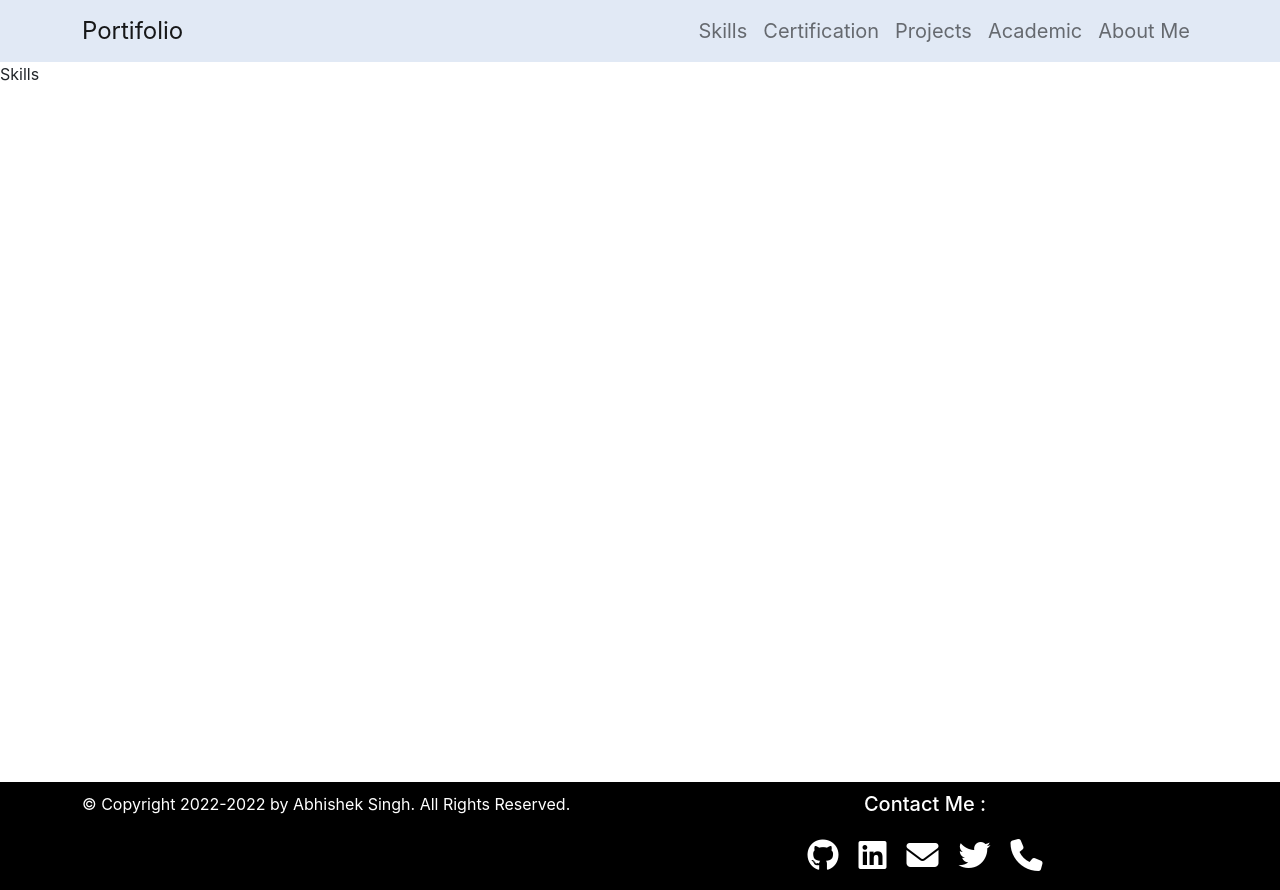
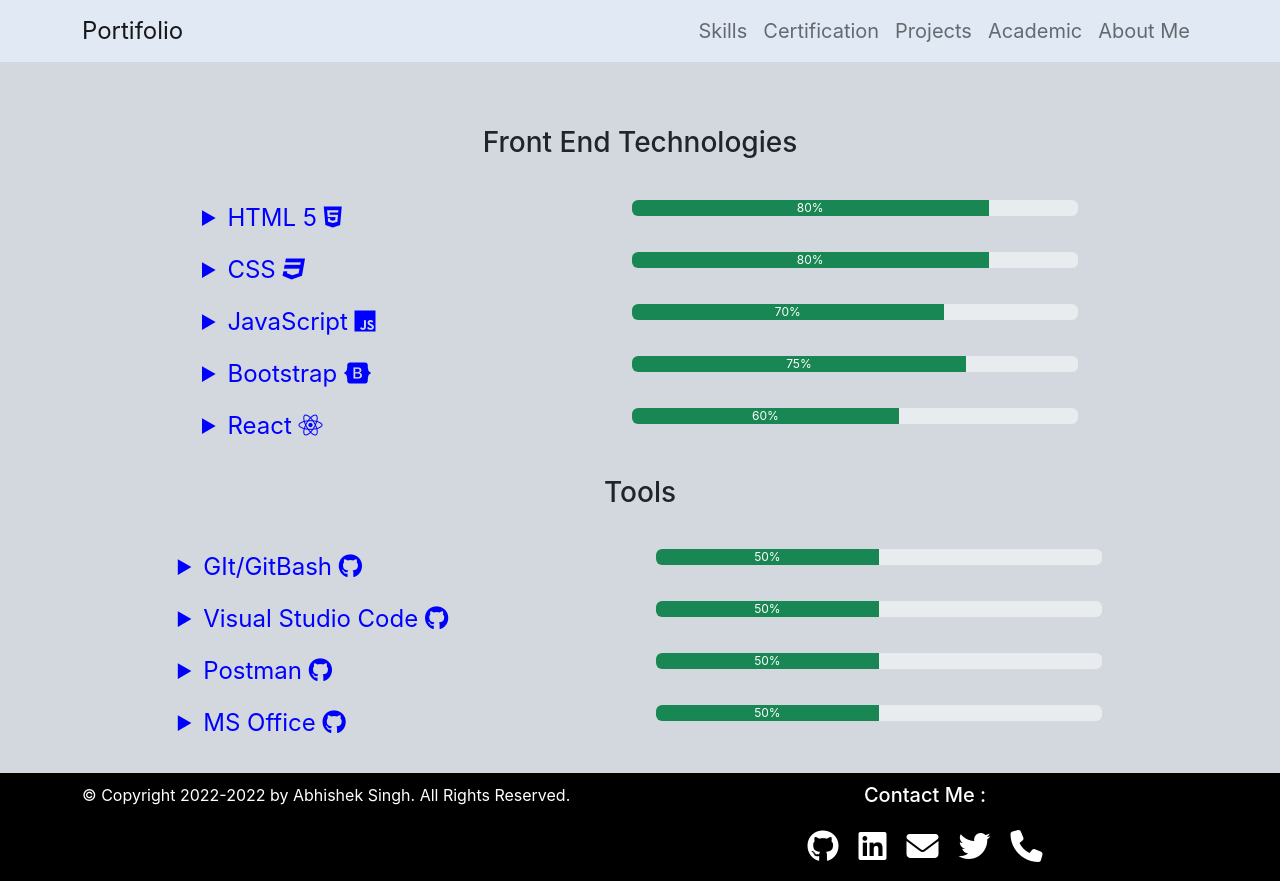
Before and after one commit to BABUSHAEB/ReactPortfolio, a React (Create React App) app: page /skills in a window 1280 px wide. Built offline with nearby package versions, Linux system fonts and the light colour scheme.

Commit message:
Skils Little Bit Left

```diff
--- a/src/App.css
+++ b/src/App.css
@@ -1,11 +1,11 @@
-
 /* Navbar */
-.bg{
+.bg {
     background-color: #e1e9f5;
 
 }
+
 /* footer */
-.footer-container{
+.footer-container {
     position: relative;
     bottom: 0;
     background-color: black;
@@ -14,7 +14,8 @@
     padding: 10px;
     /* margin: 0; */
 }
-.social-icon{
+
+.social-icon {
     font-size: 2rem;
     /* border-radius: 40%; */
     padding: 5px;
@@ -22,39 +23,43 @@
     color: white;
 
 }
-.a-remove{
+
+.a-remove {
     color: white;
 
-  }
-.social-icon :hover{
+}
+
+.social-icon :hover {
     font-size: 2rem;
     color: blue;
 }
+
 /* Footer Code End Here */
 /* Component Container Width & Height */
-.component-container{
+.component-container {
     width: auto;
-    height: 90vh;
-    /* background-color: rgb(55, 126, 126); */
+    /* height: auto; */
+    min-height: 90vh;
+    /* background-color: rgb(55;126;126); */
     margin: 0;
 }
-/* nav-link */
 
-/* .navbar-brand1{
-    color: #fff;
+/* skills */
+.gridView {
+    display: grid;
+    grid-template-columns: auto 40%;
+    font-size: 1.5rem;
+    font-weight: "600";
+    text-align: left;
+    grid-gap: 16px;
+    color: blue;
+    justify-content: space-around;
+
 }
-.navbar-brand1 :hover{
-    color: #fff;
+.gridView {
+    @media only screen and(max-width: 500px){
+        font-size: 5px;
+        /* font-weight: 600; */
+        display: none;
+    }
 }
-.navbar .navbar-nav .nav-link {
-    color: #fff;
-    font-size: 1.1em;
-}
-.navbar .navbar-nav .nav-link:hover {
-  background-color: #155b9c;
-  color: #fff;
-}
-.navbar .navbar-nav .nav-link:active {
-  background-color: #155b9c;
-  color: #fff;
-} */
--- a/src/Components/Home.js
+++ b/src/Components/Home.js
@@ -14,9 +14,9 @@
     textAlign: "center",
     backgroundSize: "cover",
     backgroundRepeat: "no-repeat",
-    backgroundPosition: "center",
+    // backgroundPosition: "center",
     color: "white",
-    padding:"1rem",
+    padding:"3rem",
     // fontFamily: ` 'Lucida Console', "Courier New", monospace`
     // fontFamily: ` "Times New Roman", Times, serif`
     fontFamily: ` Arial, Helvetica, sans-serif`
--- a/src/Components/Skills.js
+++ b/src/Components/Skills.js
@@ -1,7 +1,166 @@
+
 import React from 'react'
 
 export default function Skills() {
+
+  let Container = {
+    textAlign: "center",
+    padding: "2rem",
+    backgroundColor: "#d2d8dd",
+    width: "100%",
+    minHeight: "80vh"
+
+
+  }
+  let gridMode = {
+    display: 'grid', gridTemplateColumns: 'auto 40%', fontSize: "1.5rem", fontWeight: "600",
+    textAlign: "left", gridGap: '16px', color: 'blue', justifyContent: "space-around",
+    '@media (max-width: 0px) and(max-width: 500px)': {
+      fontSize: "5px", fontWeight: "600"
+    },
+
+  }
+let heading = {
+  padding: "2rem 0"
+}
   return (
-    <div className='component-container'>Skills</div>
+    <div className='component-container' style={Container}>
+
+
+      <h3 style={heading}>Front End Technologies</h3>
+
+      <div >
+        <div className='container gridView'>
+          <div>
+            <details>
+              <summary>HTML 5 <i className="fa-brands fa-html5" /></summary>
+              <ul>
+                <li>helll</li>
+                <li>life</li>
+                <li>dance</li>
+              </ul>
+            </details>
+          </div>
+          <div className="progress">
+            <div className="progress-bar bg-success" role="progressbar" aria-label="Success example" style={{ width: "80%" }} aria-valuenow="25" aria-valuemin="0" aria-valuemax="100">80%</div>
+          </div>
+          <div>
+            <details>
+              <summary>CSS <i className="fa-brands fa-css3" /> </summary>
+              <ul>
+                <li>helll</li>
+                <li>life</li>
+                <li>dance</li>
+              </ul>
+            </details>
+          </div>
+          <div className="progress">
+            <div className="progress-bar bg-success" role="progressbar" aria-label="Success example" style={{ width: "80%" }} aria-valuenow="25" aria-valuemin="0" aria-valuemax="100">80%</div>
+          </div>
+          <div>
+            <details>
+              <summary> JavaScript <i className="fa-brands fa-js" /> </summary>
+              <ul>
+                <li>helll</li>
+                <li>life</li>
+                <li>dance</li>
+              </ul>
+            </details>
+          </div>
+          <div className="progress">
+            <div className="progress-bar bg-success" role="progressbar" aria-label="Success example" style={{ width: "70%" }} aria-valuenow="25" aria-valuemin="0" aria-valuemax="100">70%</div>
+          </div>
+          <div>
+            <details>
+              <summary> Bootstrap <i className="fa-brands fa-bootstrap" /></summary>
+              <ul>
+                <li>helll</li>
+                <li>life</li>
+                <li>dance</li>
+              </ul>
+            </details>
+
+          </div>
+          <div className="progress">
+            <div className="progress-bar bg-success" role="progressbar" aria-label="Success example" style={{ width: "75%" }} aria-valuenow="25" aria-valuemin="0" aria-valuemax="100">75%</div>
+          </div>
+          <div>
+            <details>
+              <summary>  React <i className="fa-brands fa-react" /></summary>
+              <ul>
+                <li>helll</li>
+                <li>life</li>
+                <li>dance</li>
+              </ul>
+            </details>
+          </div>
+          <div className="progress">
+            <div className="progress-bar bg-success" role="progressbar" aria-label="Success example" style={{ width: "60%" }} aria-valuenow="25" aria-valuemin="0" aria-valuemax="100">60%</div>
+          </div>
+
+        </div>
+      </div>
+
+      <h3 style={heading}>Tools</h3>
+
+      <div >
+        <div className='container gridView' >
+          <div>
+            <details>
+              <summary>GIt/GitBash <i className="fa-brands fa-github" /></summary>
+              <ul>
+                <li>helll</li>
+                <li>life</li>
+                <li>dance</li>
+              </ul>
+            </details>
+          </div>
+          <div className="progress">
+            <div className="progress-bar bg-success" role="progressbar" aria-label="Success example" style={{ width: "50%" }} aria-valuenow="25" aria-valuemin="0" aria-valuemax="100">50%</div>
+          </div>
+          <div>
+          <details>
+              <summary>Visual Studio Code <i className="fa-brands fa-github" /></summary>
+              <ul>
+                <li>helll</li>
+                <li>life</li>
+                <li>dance</li>
+              </ul>
+            </details>
+          </div>
+          <div className="progress">
+            <div className="progress-bar bg-success" role="progressbar" aria-label="Success example" style={{ width: "50%" }} aria-valuenow="25" aria-valuemin="0" aria-valuemax="100">50%</div>
+          </div>
+          <div>
+          <details>
+              <summary>Postman <i className="fa-brands fa-github" /></summary>
+              <ul>
+                <li>helll</li>
+                <li>life</li>
+                <li>dance</li>
+              </ul>
+            </details>
+          </div>
+          <div className="progress">
+            <div className="progress-bar bg-success" role="progressbar" aria-label="Success example" style={{ width: "50%" }} aria-valuenow="25" aria-valuemin="0" aria-valuemax="100">50%</div>
+          </div>
+          <div>
+          <details>
+              <summary>MS Office <i className="fa-brands fa-github" /></summary>
+              <ul>
+                <li>helll</li>
+                <li>life</li>
+                <li>dance</li>
+              </ul>
+            </details>
+          </div>
+          <div className="progress">
+            <div className="progress-bar bg-success" role="progressbar" aria-label="Success example" style={{ width: "50%" }} aria-valuenow="25" aria-valuemin="0" aria-valuemax="100">50%</div>
+          </div>
+
+        </div>
+      </div>
+
+    </div>
   )
 }
```
